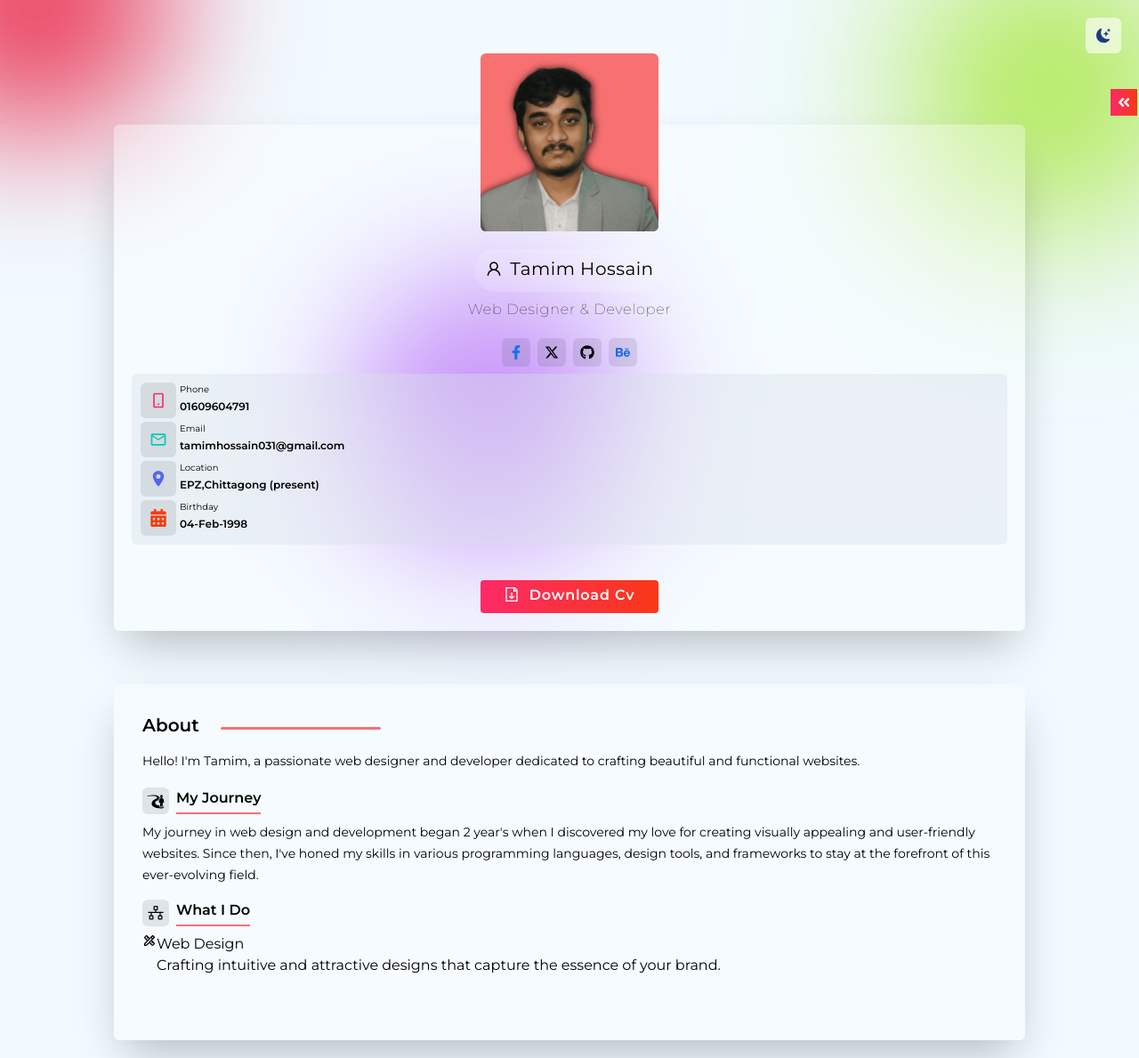
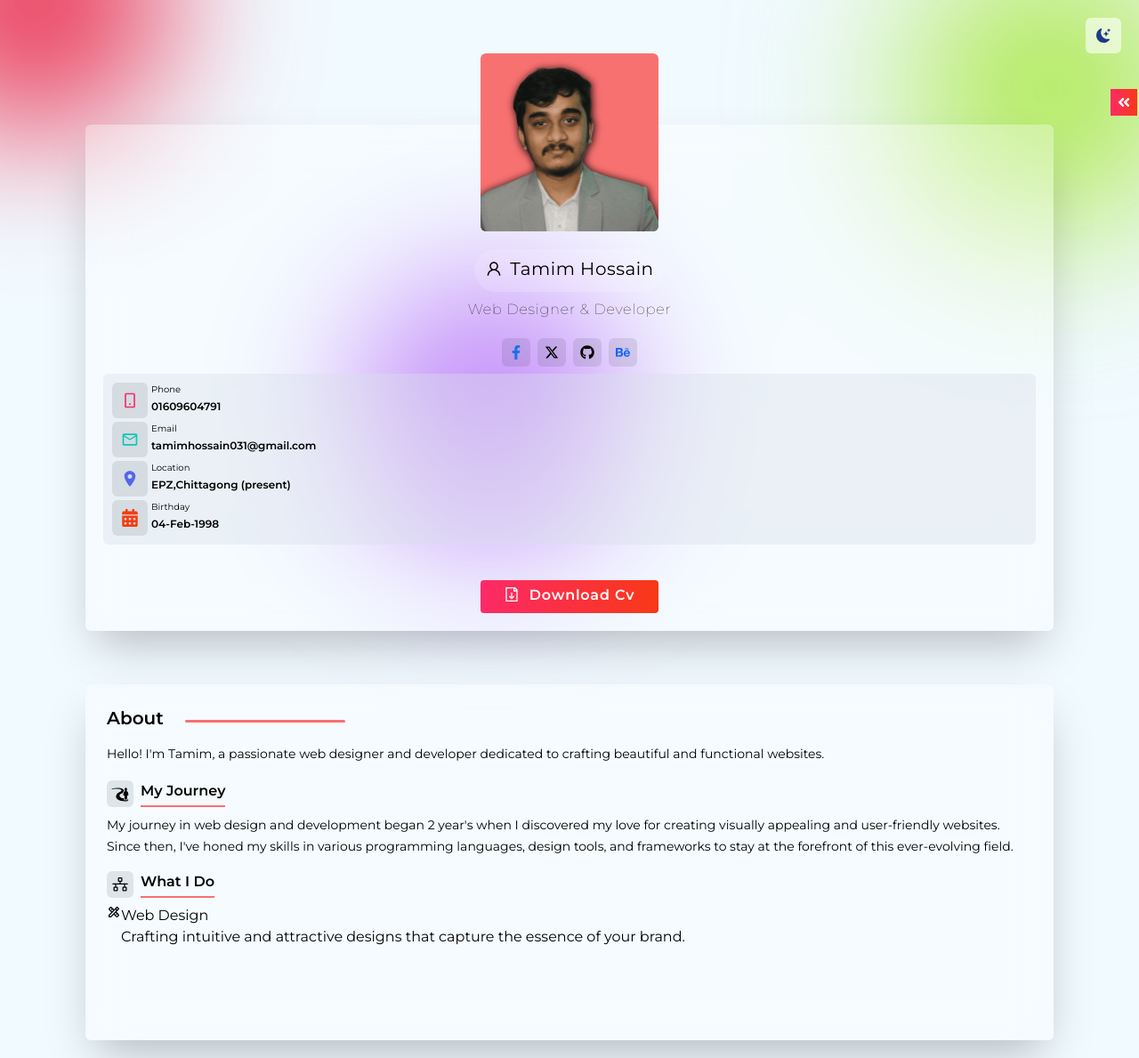
Before and after one commit to TamimHossain031/portfolio, a React (Vite) app: page / in a window 1280 px wide. Shown: the whole page at 89% size. Built offline with nearby package versions, Linux system fonts and the light colour scheme.

Commit message:
add about section

```diff
--- a/src/components/About.jsx
+++ b/src/components/About.jsx
@@ -12,7 +12,7 @@ export default function About() {
     }
   ]
   return (
-    <div className="text-left p-3">
+    <div className="text-left p-1">
      <div className='flex gap-6'>
       <h1 className='text-xl font-semibold mb-3'>About</h1>
       <span className='w-[180px] h-[3px] rounded-full inline-block bg-red-400 mt-4'></span>
--- a/src/components/Data.jsx
+++ b/src/components/Data.jsx
@@ -28,7 +28,7 @@ export default function Data() {
 
 
   return (
-    <section className='w-[80%] section-bg max-h-[600px] overflow-y-scroll no-scrollbar'>
+    <section className='w-[85%] section-bg max-h-[600px] overflow-y-scroll no-scrollbar'>
       <Suspense fallback={<h1>Loading....</h1>}>
       {selected}
       </Suspense>
--- a/src/components/Identity.jsx
+++ b/src/components/Identity.jsx
@@ -7,7 +7,7 @@ import Index from "./Index";
 import Social from "./Social";
 export default function Identity() {
   return (
-    <section className="bg-white/30 dark:bg-[#22303c]/30  dark:text-[#fff] w-[80%] min-h-[400px] mx-auto mt-10 z-2 relative backdrop-blur-[20px] rounded-md shadow-2xl p-[20px] pt-[140px]">
+    <section className="bg-white/30 dark:bg-[#22303c]/30  dark:text-[#fff] w-[85%] min-h-[400px] mx-auto mt-10 z-2 relative backdrop-blur-[20px] rounded-md shadow-2xl p-[20px] pt-[140px]">
       <div className="size-[160px] md:size-[200px] bg-red-400 mx-auto absolute top-[-80px] left-[50%] translate-x-[-50%] rounded-md overflow-hidden">
         <img
           src={author}
```
